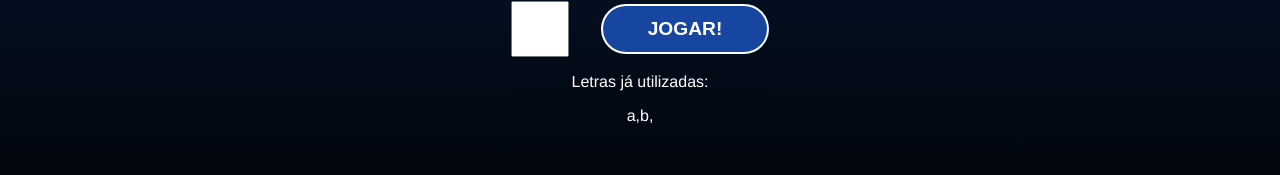
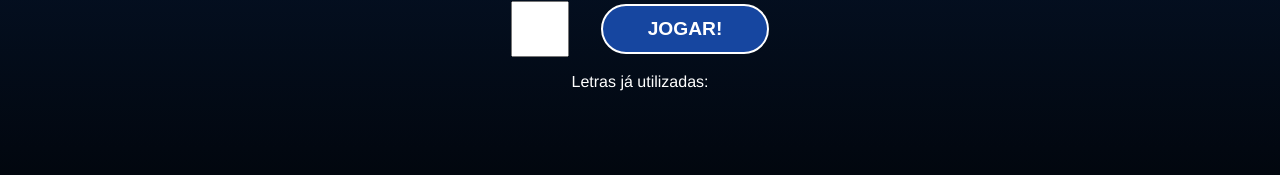
Before and after one commit to Gabriel-otirB/secret-word-game, a React (Vite) app: page / in a window 1280 px wide. Both pictures are taken after a click on the button "COMEÇAR O JOGO". Shown: the part 470-645 px from the top of the page. Built offline with nearby package versions, Linux system fonts and the light colour scheme.

Commit message:
Resolved design issues and implemented end game screen

```diff
--- a/src/App.jsx
+++ b/src/App.jsx
@@ -127,7 +127,7 @@ function App() {
           score={score}
         />
       }
-      {gameStage === 'end' && <GameOver retry={retry} />}
+      {gameStage === 'end' && <GameOver retry={retry} score={score} />}
     </div>
   );
 };
--- a/src/components/Game.css
+++ b/src/components/Game.css
@@ -15,6 +15,10 @@
   padding: 1.5em;
   border: 20px solid #ECFA00;
   display: flex;
+}
+
+.wrongLettersContainer span {
+  text-transform: uppercase;
 }
 
 .letter,
--- a/src/components/Game.jsx
+++ b/src/components/Game.jsx
@@ -42,14 +42,15 @@ const Game = ({ verifyLetter, pickedWord, pickedCategory, letters, guessedLetter
       <div className="letterContainer">
         <p>Tente adivinhar uma letra da palavra:</p>
         <form onSubmit={handleSubmit}>
-          <input type="text" name="letter" maxLength="1" required onChange={handleLetter} value={letter} ref={letterInputRef}/>
+          <input type="text" name="letter" maxLength="1" required onChange={handleLetter} value={letter} ref={letterInputRef} />
           <button type="submit" >Jogar!</button>
         </form>
       </div>
       <div className="wrongLettersContainer">
         <p>Letras já utilizadas:</p>
-        <span>a,</span>
-        <span>b,</span>
+        {wrongLetters.map((letter, i) => (
+          <span key={i}>{letter},  </span>
+        ))}
       </div>
     </div>
   )
--- a/src/components/GameOver.css
+++ b/src/components/GameOver.css
@@ -0,0 +1,4 @@
+h2 span {
+  color: #ECFA00;
+  font-size:  1.5em;
+}
--- a/src/components/GameOver.jsx
+++ b/src/components/GameOver.jsx
@@ -1,9 +1,10 @@
 import './GameOver.css';
 
-const GameOver = ({ retry }) => {
+const GameOver = ({ retry, score }) => {
   return (
     <div>
-      <h1>Game Over</h1>
+      <h1>Fim do Jogo!</h1>
+      <h2>A sua pontuação foi: <span>{score}</span></h2>
       <button onClick={retry}>Resetar jogo</button>
     </div>
   )
```
